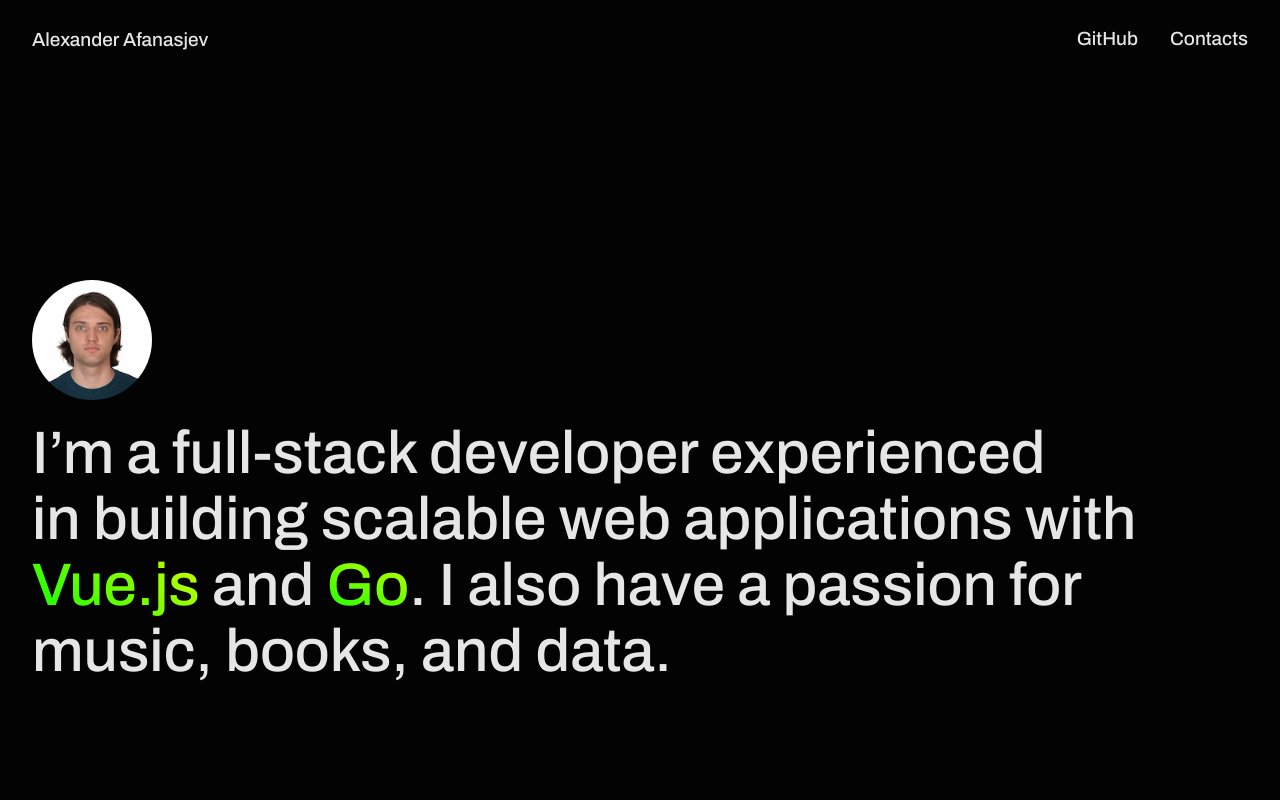
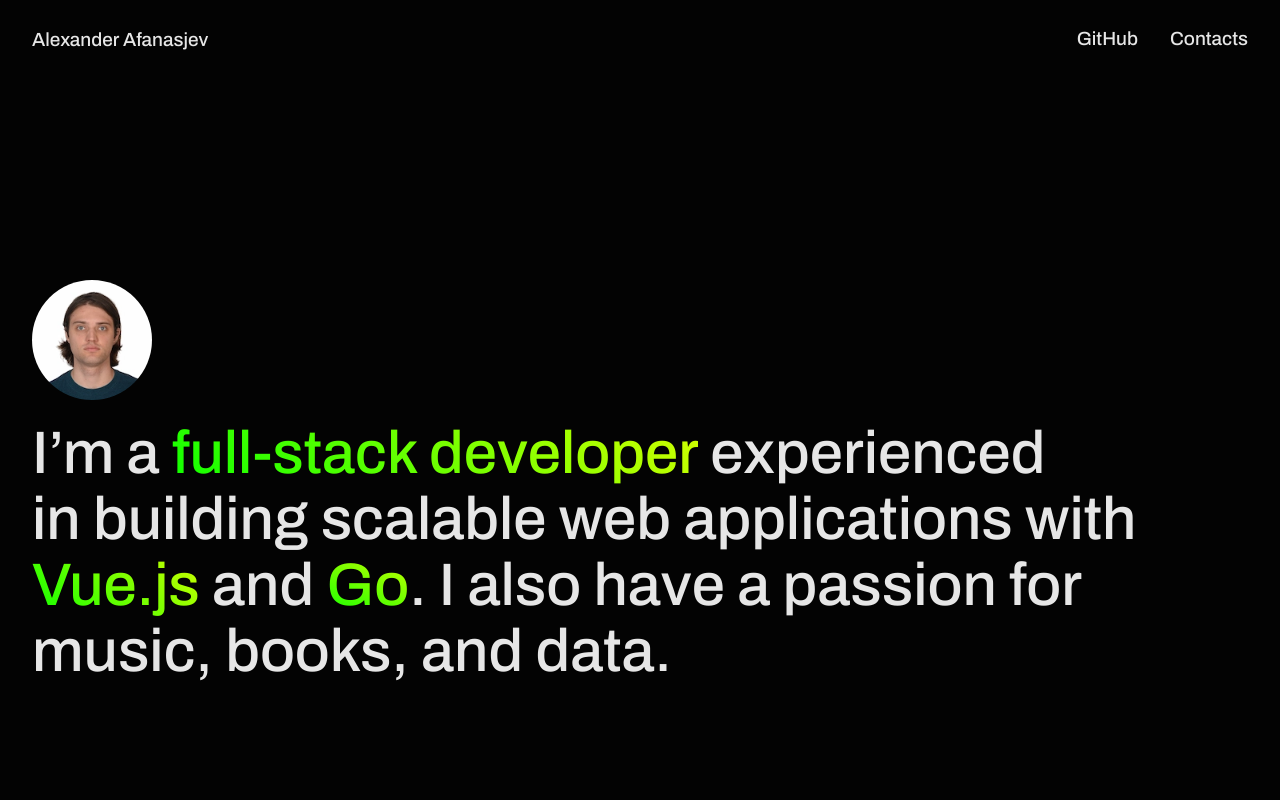
Before and after one commit to myself-organ/myself-frontend, a Vue app: page / in a window 1280 px wide. Shown: the top 800 px of the page. Built offline with nearby package versions, Linux system fonts and the light colour scheme.

Commit message:
feat: update AboutSection title for improved clarity; adjust selection colors for better contrast

```diff
--- a/src/components/home/AboutSection.vue
+++ b/src/components/home/AboutSection.vue
@@ -8,8 +8,9 @@
       alt="Afanasev Aleksandr photo."
     />
     <h1 class="about-section__title">
-      I’m a full-stack developer experienced in building scalable web
-      applications with <span class="title-vue">Vue.js</span> and
+      I’m a <span class="title-vue">full-stack developer</span> experienced
+      in building scalable web applications with
+      <span class="title-vue">Vue.js</span> and
       <span class="title-go">Go</span>. I also have a passion for music, books,
       and data.
     </h1>
--- a/src/style.css
+++ b/src/style.css
@@ -80,15 +80,16 @@
 
 ::selection {
   background-color: #41b883;
-  color: #1e1e1e;
+  color: #030303;
   text-shadow: none;
 }
 
 ::-moz-selection {
   background-color: #41b883;
-  color: #1e1e1e;
+  color: #030303;
   text-shadow: none;
 }
+
 
 @media (prefers-color-scheme: light) {
   :root {
```
